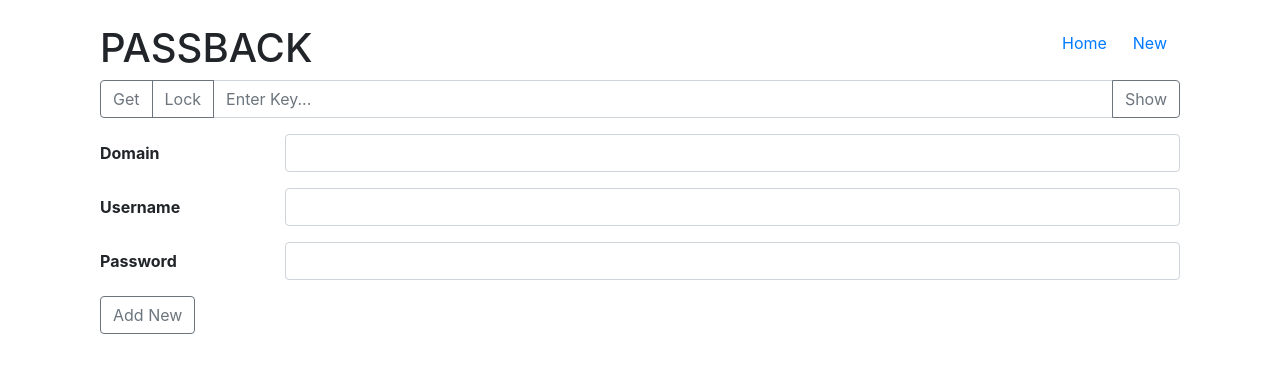
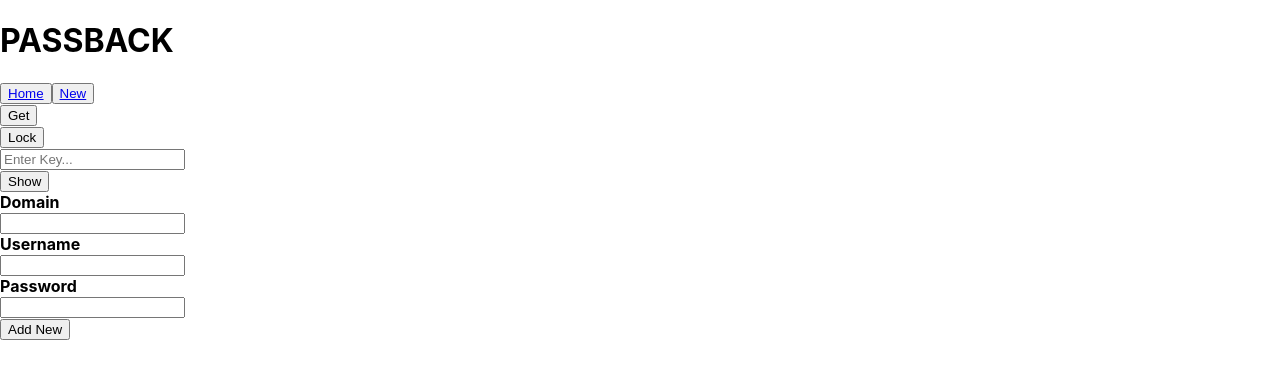
Before and after one commit to shanukun/PB-site, a React (Create React App) app in the folder frontend/: page /new in a window 1280 px wide. Shown: the top 378 px of the page. Built offline with nearby package versions, Linux system fonts and the light colour scheme.

Commit message:
remove bootstrap

```diff
--- a/frontend/public/index.html
+++ b/frontend/public/index.html
@@ -23,18 +23,5 @@
   <body>
     <noscript>You need to enable JavaScript to run this app.</noscript>
     <div id="root" class="container"></div>
-    <link rel="stylesheet"
-          href="https://stackpath.bootstrapcdn.com/bootstrap/4.4.1/css/bootstrap.min.css"
-          integrity="sha384-Vkoo8x4CGsO3+Hhxv8T/Q5PaXtkKtu6ug5TOeNV6gBiFeWPGFN9MuhOf23Q9Ifjh"
-          crossorigin="anonymous">
-    <script src="https://code.jquery.com/jquery-3.4.1.slim.min.js"
-            integrity="sha384-J6qa4849blE2+poT4WnyKhv5vZF5SrPo0iEjwBvKU7imGFAV0wwj1yYfoRSJoZ+n"
-            crossorigin="anonymous"></script>
-    <script src="https://cdn.jsdelivr.net/npm/popper.js@1.16.0/dist/umd/popper.min.js"
-            integrity="sha384-Q6E9RHvbIyZFJoft+2mJbHaEWldlvI9IOYy5n3zV9zzTtmI3UksdQRVvoxMfooAo"
-            crossorigin="anonymous"></script>
-    <script src="https://stackpath.bootstrapcdn.com/bootstrap/4.4.1/js/bootstrap.min.js"
-            integrity="sha384-wfSDF2E50Y2D1uUdj0O3uMBJnjuUD4Ih7YwaYd1iqfktj0Uod8GCExl3Og8ifwB6"
-            crossorigin="anonymous"></script>
   </body>
 </html>
--- a/frontend/src/App.js
+++ b/frontend/src/App.js
@@ -2,12 +2,12 @@ import React from 'react';
 import { Store } from './Store';
 import Display from './Display';
 import New from './New';
-import { Route, Switch, Link, Redirect } from 'react-router-dom';
+import { Route, Switch, Link } from 'react-router-dom';
 import './App.css';
 
 const API = "http://localhost:8000/api/";
 
-function App(props) {
+function App() {
 	const { dispatch } = React.useContext(Store);
 
 	const [key, setKey] = React.useState("");
@@ -47,36 +47,33 @@ function App(props) {
 	}
 
 	return (
-		<div className="container">
-			<div className="row mt-4">
-				<div className="col">
+		<div>
+			<div>
+				<div>
 					<h1>PASSBACK</h1>
 				</div>
-				<div className="col-md-auto">
-						<button type="button" className="btn btn-link"><Link to="/">Home</Link></button>
-						<button type="button" className="btn btn-link"><Link to="/new">New</Link></button>
+				<div>
+						<button type="button"><Link to="/">Home</Link></button>
+						<button type="button"><Link to="/new">New</Link></button>
 				</div>
 			</div>
-			<div className="input-group mb-3">
-				<div className="input-group-prepend">
-					<button className="btn btn-outline-secondary"
-							type="button" id="button-addon1"
+			<div>
+				<div>
+					<button type="button"
 							onClick={handleGet}>
 							Get
 					</button>
 				</div>
-				<div className="input-group-prepend">
-					<button className="btn btn-outline-secondary"
-							type="button" id="button-addon1"
+				<div>
+					<button type="button"
 							onClick={handleLock}>
 						{ keyLocked ? "Unlock" : "Lock" }
 					</button>
 				</div>
-				<input type={ show ? "text" : "password" } className="form-control"
+				<input type={ show ? "text" : "password" }
 					   placeholder="Enter Key..." value={key} onChange={handleChange} />
-				<div className="input-group-append">
-					<button className="btn btn-outline-secondary"
-							type="button" id="button-addon1"
+				<div>
+					<button type="button" id="button-addon1"
 							onClick={handleShow}>
 						{ show ? "Hide" : "Show" }
 					</button>
--- a/frontend/src/Display.js
+++ b/frontend/src/Display.js
@@ -10,7 +10,7 @@ const ShowBtn = (props) => {
 		props.togglePass(props.id);
 	}
 	return (
-		<button type="button" className="btn btn-sm btn-light" onClick={handleClick}>
+		<button type="button" onClick={handleClick}>
 			{ show ? "Hide" : "Show" }
 		</button>
 	);
@@ -64,13 +64,13 @@ function Display(props) {
 		<React.Fragment>
 			{ state.credentials.map((cred) => {
 				return (
-					<div className="card text-white bg-dark mb-3">
-						<div className="card-body">
-							<div className="row">
-								<div className="col-2"><strong>{cred.domain}</strong></div>
-								<div className="col-3">{cred.username}</div>
-								{/* <div className="col-sm">{ cred.password }</div> */}
-								<div className="col-sm">
+					<div>
+						<div>
+							<div>
+								<div><strong>{cred.domain}</strong></div>
+								<div>{cred.username}</div>
+								{/* <div>{ cred.password }</div> */}
+								<div>
 									{ passState.hasOwnProperty(cred.cred_id) ?
 											passState[cred.cred_id]['show'] === true ?
 												passState[cred.cred_id]['pass'] :
@@ -78,11 +78,11 @@ function Display(props) {
 											cred.password
 									}
 								</div>
-								<div className="col-md-auto">
+								<div>
 									<ShowBtn id={cred.cred_id} togglePass={togglePass} />
 								</div>
-								<div className="col-md-auto pl-0">
-									<button type="button" className="btn btn-sm btn-light">
+								<div>
+									<button type="button">
 										Copy
 									</button>
 								</div>
--- a/frontend/src/New.js
+++ b/frontend/src/New.js
@@ -35,27 +35,27 @@ function New(props) {
 	return (
 	<div>
 		<form>
-			<div className="form-group row">
-				<label className="col-sm-2 col-form-label"><strong>Domain</strong></label>
-				<div className="col-sm-10">
-					<input type="text" className="form-control" value={domain} onChange={handleDomain} />
+			<div>
+				<label><strong>Domain</strong></label>
+				<div>
+					<input type="text" value={domain} onChange={handleDomain} />
 				</div>
 			</div>
-			<div className="form-group row">
-				<label className="col-sm-2 col-form-label"><strong>Username</strong></label>
-				<div className="col-sm-10">
-					<input type="text" className="form-control" value={username} onChange={handleUsername} />
+			<div>
+				<label><strong>Username</strong></label>
+				<div>
+					<input type="text" value={username} onChange={handleUsername} />
 				</div>
 			</div>
-			<div className="form-group row">
-				<label className="col-sm-2 col-form-label"><strong>Password</strong></label>
-				<div className="col-sm-10">
-					<input type="text" className="form-control" value={password} onChange={handlePassword} />
+			<div>
+				<label><strong>Password</strong></label>
+				<div>
+					<input type="text" value={password} onChange={handlePassword} />
 				</div>
 			</div>
-			<div className="form-group row">
-				<div className="col-sm-10">
-					<button type="button" className="btn btn-outline-secondary" onClick={handleClick}>Add New</button>
+			<div>
+				<div>
+					<button type="button" onClick={handleClick}>Add New</button>
 				</div>
 			</div>
 		</form>
```
